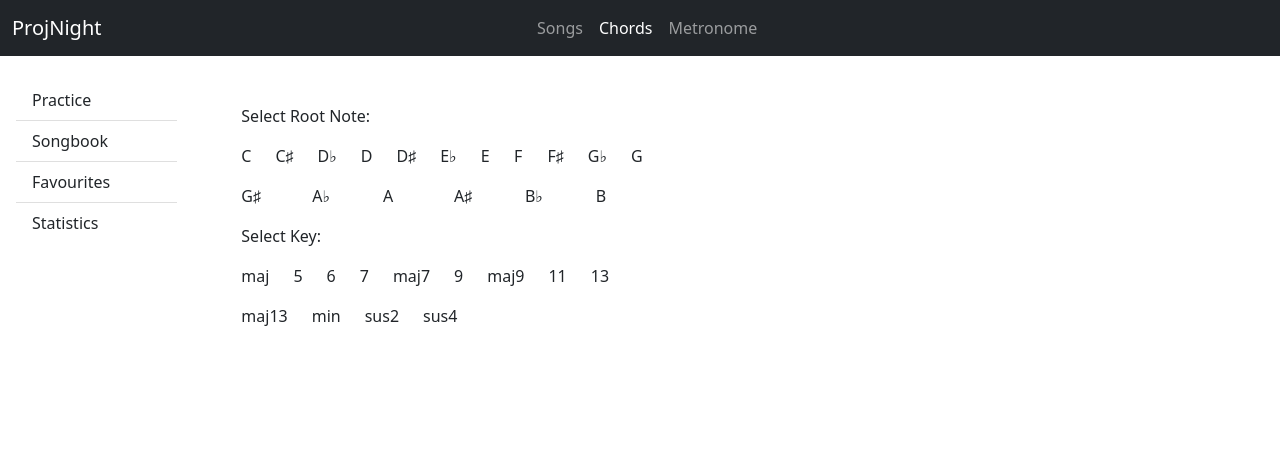
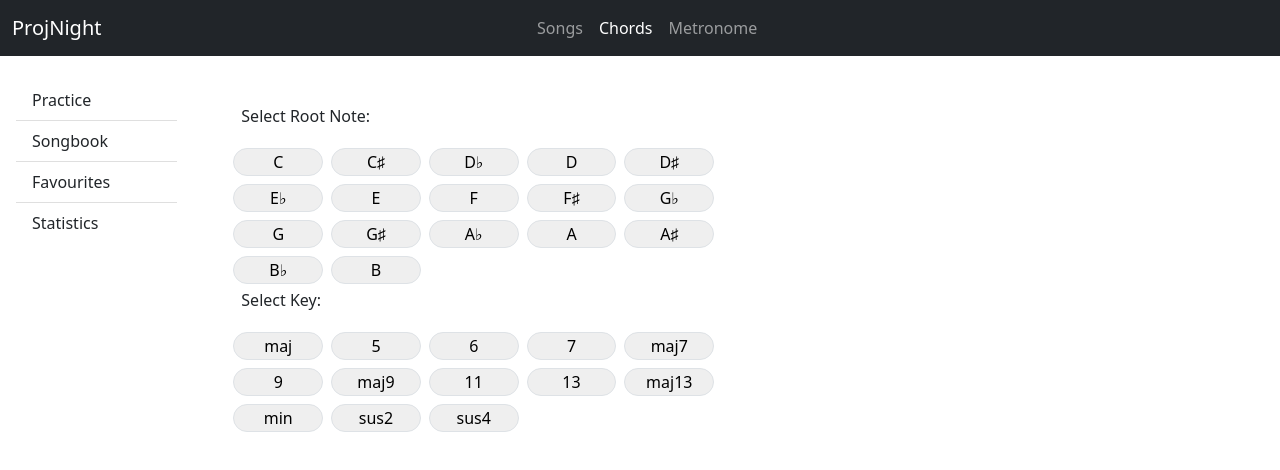
Before and after one commit to Sabin-B-99/ProjectNightingale, an Angular app in the folder ProjectNightingaleFrontend/: page /chords in a window 1280 px wide. Shown: the top 470 px of the page. Built offline with nearby package versions, Linux system fonts and the light colour scheme.

Commit message:
Minor: style chord root and key buttons to be active on selection

```diff
--- a/ProjectNightingaleFrontend/src/app/app.module.ts
+++ b/ProjectNightingaleFrontend/src/app/app.module.ts
@@ -25,6 +25,7 @@ import { TopicChordChangesSelectorDirective } from './directives/topic-chord-cha
 import { TopicChordChangesMenuComponent } from './routines/routine-detail/topics/topic-creator/topic-chord-changes-menu/topic-chord-changes-menu.component';
 import { TopicChordsMenuComponent } from './routines/routine-detail/topics/topic-creator/topic-chords-menu/topic-chords-menu.component';
 import { TopicChordsSelectorDirective } from './directives/topic-chords-selector.directive';
+import { DivToggledDirective } from './directives/div-toggled.directive';
 
 @NgModule({
   declarations: [
@@ -49,7 +50,8 @@ import { TopicChordsSelectorDirective } from './directives/topic-chords-selector
     TopicChordChangesSelectorDirective,
     TopicChordChangesMenuComponent,
     TopicChordsMenuComponent,
-    TopicChordsSelectorDirective
+    TopicChordsSelectorDirective,
+    DivToggledDirective
   ],
   imports: [
     BrowserModule,
--- a/ProjectNightingaleFrontend/src/app/chords/chord-list/chord-list.component.html
+++ b/ProjectNightingaleFrontend/src/app/chords/chord-list/chord-list.component.html
@@ -1,19 +1,22 @@
 <div class="container">
   <p>Select Root Note:</p>
   <div class="row col-8">
-    <div class="col col-sm"
-         (click)="setSelectedChordRootNote(chordRootNote)"
-         *ngFor="let chordRootNote of chordRootNotes">
-      <p>{{chordRootNote.rootName | musicNote}}</p>
-    </div>
+    <button class="col col-sm-2 border rounded-pill align-items-start m-sm-1"
+            (click)="setSelectedChordRootNote(chordRootNote)"
+            *ngFor="let chordRootNote of chordRootNotes; let i = index"
+            [ngStyle]="{'background-color': selectedRootNoteIndex == i ? 'skyblue': ''}">
+      {{chordRootNote.rootName | musicNote}}
+    </button>
   </div>
 </div>
 <div class="container">
   <p>Select Key:</p>
   <div class="row col-8">
-    <div class="col col-sm-auto" (click)="setSelectedChordKey(chordKey)"
-         *ngFor="let chordKey of chordKeys">
-      <p>{{chordKey.keyName}}</p>
-    </div>
+    <button class="col col-sm-2 border rounded-pill align-items-start m-sm-1"
+            (click)="setSelectedChordKey(chordKey)"
+            *ngFor="let chordKey of chordKeys; let i = index"
+            [ngStyle]="{'background-color': selectedKeyNoteIndex == i ? 'skyblue': ''}">
+      {{chordKey.keyName}}
+    </button>
   </div>
 </div>
--- a/ProjectNightingaleFrontend/src/app/chords/chord-list/chord-list.component.ts
+++ b/ProjectNightingaleFrontend/src/app/chords/chord-list/chord-list.component.ts
@@ -1,4 +1,4 @@
-import { Component } from '@angular/core';
+import {Component, Directive, ElementRef, HostListener} from '@angular/core';
 import {ChordService} from "../../services/chord.service";
 import {ChordRoot} from "../../models/chord-model/chord-root-model/chord-root";
 import {ChordKey} from "../../models/chord-model/chord-key-model/chord-key";
@@ -10,6 +10,9 @@ import {ChordKey} from "../../models/chord-model/chord-key-model/chord-key";
 })
 export class ChordListComponent {
 
+  selectedRootNoteIndex: number = -1;
+  selectedKeyNoteIndex: number = -1;
+
   chordRootNotes: ChordRoot[];
   chordKeys: ChordKey[];
   constructor(private chordService: ChordService) {
@@ -18,11 +21,13 @@ export class ChordListComponent {
   }
 
   setSelectedChordKey(chordKey: ChordKey) {
+    this.selectedKeyNoteIndex = this.chordKeys.indexOf(chordKey);
     this.chordService.selectedChordKey = chordKey;
     this.chordService.setSelectedChord();
   }
 
   setSelectedChordRootNote(chordRootNote: ChordRoot) {
+    this.selectedRootNoteIndex = this.chordRootNotes.indexOf(chordRootNote);
     this.chordService.selectedRootNote = chordRootNote;
     this.chordService.setSelectedChord();
   }
--- /dev/null
+++ b/ProjectNightingaleFrontend/src/app/directives/div-toggled.directive.ts
@@ -0,0 +1,17 @@
+import {Directive, ElementRef, HostListener, Input} from '@angular/core';
+
+@Directive({
+  selector: '[appDivToggled]'
+})
+export class DivToggledDirective {
+  constructor(private elemRef:ElementRef) { }
+
+  @HostListener('click')
+  onMouseClick(){
+    this.setDivActive('skyblue');
+  }
+
+  private setDivActive(color: string){
+    this.elemRef.nativeElement.style.backgroundColor = color;
+  }
+}
```
